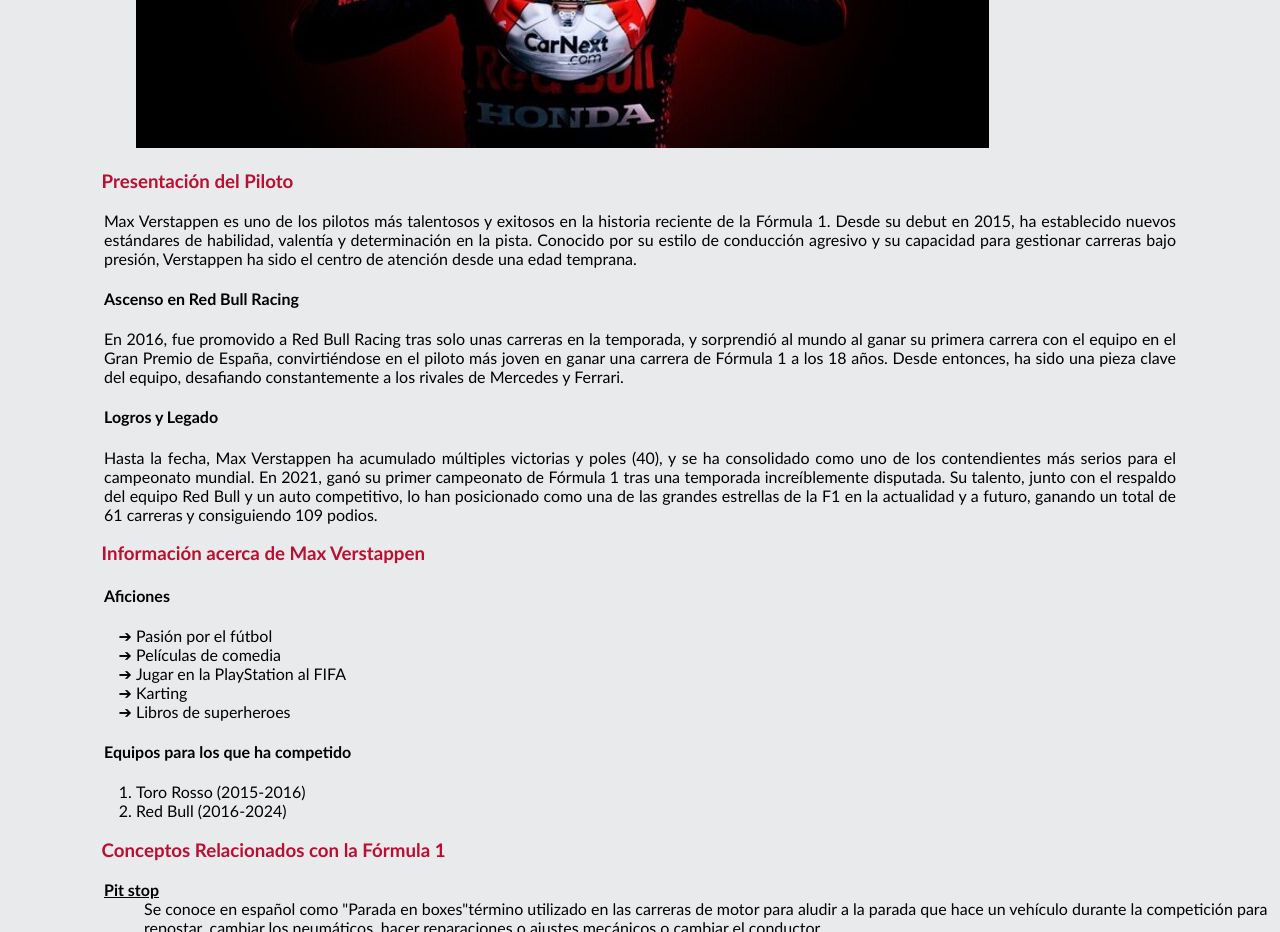
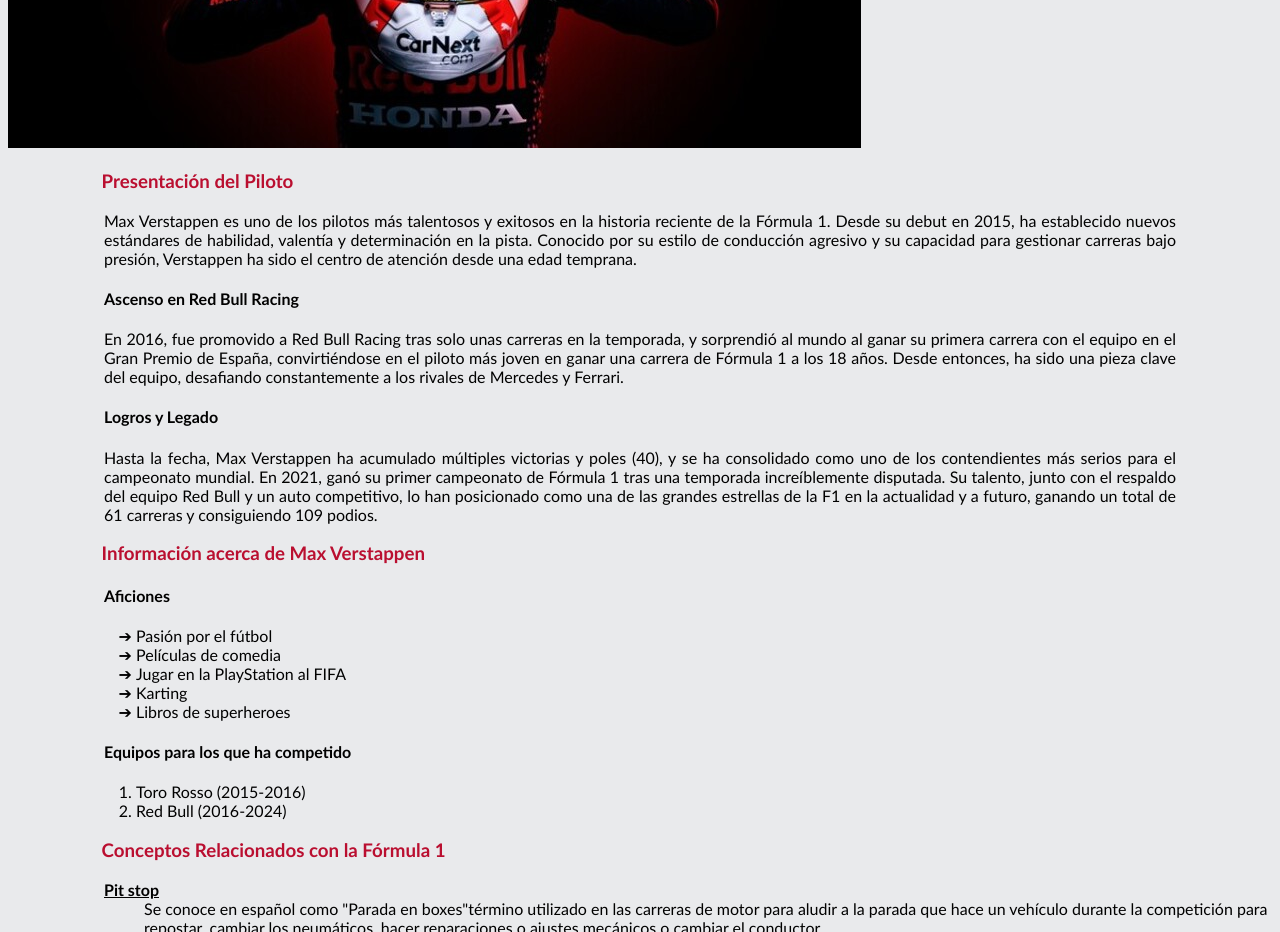
Before and after one commit to claudianistal/F1Desktop, a plain HTML site: page piloto.html in a window 1280 px wide. Shown: the part 800-1732 px from the top of the page. Drawn offline with Linux system fonts and the light colour scheme.

Commit message:
Eliminacion de padding en el picture

```diff
--- a/estilo/estilo.css
+++ b/estilo/estilo.css
@@ -162,7 +162,6 @@
 picture{
     width:100%;
     height:auto;
-    padding-left: 8em;
 }
 
 /*Especificidad: 001*/
```
